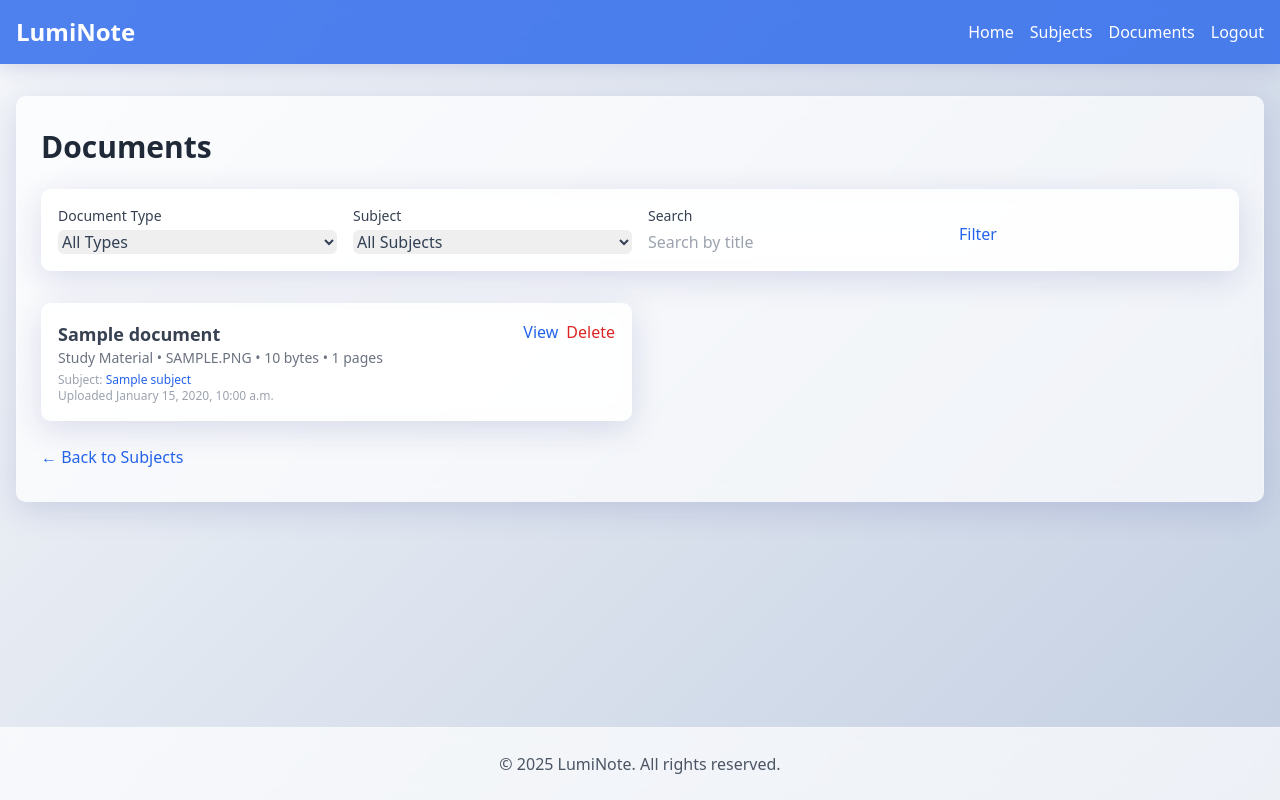
After one commit to sk4ndal-commits/luminote, a Django app: page /subjects/documents/ in a window 1280 px wide. The commit adds this page. Run offline with Django 5.2, Linux system fonts and the light colour scheme; a user stored in the database is signed in; tables that the repository leaves empty hold one stand-in row (values such as "Sample post"); some libraries are stand-ins or nearby versions.

Commit message:
Enhance Document management system by adding types and filters
Includes:
- Added `document_type` field with choices to the `Document` model
- Updated forms and templates to handle document types
- Implemented filtering by type, subject, and search in `DocumentListView`
- Added new template for listing documents with filters and improved UI
- Updated navigation and URLs for the document list page

```diff
--- a/subjects/forms.py
+++ b/subjects/forms.py
@@ -37,9 +37,10 @@ class DocumentForm(forms.ModelForm):
     """
     class Meta:
         model = Document
-        fields = ['title', 'file']
+        fields = ['title', 'document_type', 'file']
         widgets = {
             'title': forms.TextInput(attrs={'placeholder': _('Enter document title')}),
+            'document_type': forms.Select(attrs={'class': 'form-select'}),
         }
 
     def __init__(self, *args, **kwargs):
--- a/subjects/models.py
+++ b/subjects/models.py
@@ -41,6 +41,11 @@ class Document(models.Model):
     """
     Document model for storing uploaded files with metadata.
     """
+    DOCUMENT_TYPES = (
+        ('study_material', _('Study Material')),
+        ('exam', _('Exam')),
+    )
+
     subject = models.ForeignKey(
         Subject,
         on_delete=models.CASCADE,
@@ -48,6 +53,12 @@ class Document(models.Model):
         verbose_name=_('subject')
     )
     title = models.CharField(_('title'), max_length=255)
+    document_type = models.CharField(
+        _('document type'),
+        max_length=20,
+        choices=DOCUMENT_TYPES,
+        default='study_material'
+    )
     file = models.FileField(
         _('file'),
         upload_to=document_file_path,
--- a/subjects/urls.py
+++ b/subjects/urls.py
@@ -9,6 +9,7 @@ urlpatterns = [
     path('<int:pk>/delete/', views.SubjectDeleteView.as_view(), name='subject_delete'),
 
     # Document URLs
+    path('documents/', views.DocumentListView.as_view(), name='document_list'),
     path('<int:subject_pk>/documents/upload/', views.DocumentUploadView.as_view(), name='document_upload'),
     path('documents/<int:pk>/delete/', views.DocumentDeleteView.as_view(), name='document_delete'),
 ]
--- a/subjects/views.py
+++ b/subjects/views.py
@@ -6,6 +6,7 @@ from django.contrib.auth.decorators import login_required
 from django.contrib import messages
 from django.utils.translation import gettext_lazy as _
 from django.http import HttpResponseRedirect
+from django.db.models import Q
 
 from .models import Subject, Document
 from .forms import SubjectForm, DocumentForm
@@ -199,3 +200,51 @@ class DocumentDeleteView(LoginRequiredMixin, UserPassesTestMixin, DeleteView):
         """
         messages.success(request, _('Document deleted successfully.'))
         return super().delete(request, *args, **kwargs)
+
+
+class DocumentListView(LoginRequiredMixin, ListView):
+    """
+    View for displaying a list of documents belonging to the current user.
+    """
+    model = Document
+    template_name = 'subjects/document_list.html'
+    context_object_name = 'documents'
+
+    def get_queryset(self):
+        """
+        Return only documents belonging to the current user.
+        Filter by document type if specified in the query parameters.
+        """
+        queryset = Document.objects.filter(subject__user=self.request.user).order_by('-uploaded_at')
+
+        # Filter by document type if specified
+        document_type = self.request.GET.get('type')
+        if document_type in dict(Document.DOCUMENT_TYPES):
+            queryset = queryset.filter(document_type=document_type)
+
+        # Filter by subject if specified
+        subject_id = self.request.GET.get('subject')
+        if subject_id and subject_id.isdigit():
+            queryset = queryset.filter(subject_id=subject_id)
+
+        # Search by title if specified
+        search_query = self.request.GET.get('q')
+        if search_query:
+            queryset = queryset.filter(title__icontains=search_query)
+
+        return queryset
+
+    def get_context_data(self, **kwargs):
+        """
+        Add subjects and filters to context.
+        """
+        context = super().get_context_data(**kwargs)
+        context['subjects'] = Subject.objects.filter(user=self.request.user)
+        context['document_types'] = Document.DOCUMENT_TYPES
+
+        # Add current filters to context
+        context['current_type'] = self.request.GET.get('type', '')
+        context['current_subject'] = self.request.GET.get('subject', '')
+        context['current_search'] = self.request.GET.get('q', '')
+
+        return context
--- a/templates/base.html
+++ b/templates/base.html
@@ -93,6 +93,7 @@
                         {% if user.is_authenticated %}
                             <li><a href="{% url 'home' %}" class="transition">Home</a></li>
                             <li><a href="{% url 'subject_list' %}" class="transition">Subjects</a></li>
+                            <li><a href="{% url 'document_list' %}" class="transition">Documents</a></li>
                             <li>
                                 <form method="post" action="{% url 'logout' %}" class="inline">
                                     {% csrf_token %}
--- /dev/null
+++ b/templates/subjects/document_list.html
@@ -0,0 +1,94 @@
+{% extends 'base.html' %}
+
+{% block title %}Documents - LumiNote{% endblock %}
+
+{% block content %}
+<div class="glass-card overflow-hidden">
+    <div class="px-6 py-8">
+        <div class="flex justify-between items-center mb-6">
+            <h1 class="text-3xl font-bold text-gray-800">Documents</h1>
+        </div>
+
+        <!-- Filters -->
+        <div class="mb-8">
+            <form method="get" class="glass-card p-4">
+                <div class="grid grid-cols-1 md:grid-cols-4 gap-4">
+                    <div>
+                        <label for="type" class="block text-sm font-medium text-gray-700 mb-1">Document Type</label>
+                        <select name="type" id="type" class="w-full rounded-md border-gray-300">
+                            <option value="">All Types</option>
+                            {% for value, label in document_types %}
+                                <option value="{{ value }}" {% if current_type == value %}selected{% endif %}>{{ label }}</option>
+                            {% endfor %}
+                        </select>
+                    </div>
+                    <div>
+                        <label for="subject" class="block text-sm font-medium text-gray-700 mb-1">Subject</label>
+                        <select name="subject" id="subject" class="w-full rounded-md border-gray-300">
+                            <option value="">All Subjects</option>
+                            {% for subject in subjects %}
+                                <option value="{{ subject.id }}" {% if current_subject == subject.id|stringformat:"i" %}selected{% endif %}>{{ subject.name }}</option>
+                            {% endfor %}
+                        </select>
+                    </div>
+                    <div>
+                        <label for="q" class="block text-sm font-medium text-gray-700 mb-1">Search</label>
+                        <input type="text" name="q" id="q" value="{{ current_search }}" placeholder="Search by title" class="w-full rounded-md border-gray-300">
+                    </div>
+                    <div class="flex items-end">
+                        <button type="submit" class="px-4 py-2 glass-button">Filter</button>
+                        {% if current_type or current_subject or current_search %}
+                            <a href="{% url 'document_list' %}" class="ml-2 px-4 py-2 glass-button bg-gray-100">Clear</a>
+                        {% endif %}
+                    </div>
+                </div>
+            </form>
+        </div>
+
+        <!-- Documents List -->
+        {% if documents %}
+            <div class="grid grid-cols-1 md:grid-cols-2 gap-4">
+                {% for document in documents %}
+                    <div class="glass-card p-4">
+                        <div class="flex justify-between items-start">
+                            <div>
+                                <h3 class="text-lg font-semibold text-gray-700">{{ document.title }}</h3>
+                                <p class="text-sm text-gray-500">
+                                    {{ document.get_document_type_display }} •
+                                    {{ document.file_type|upper }} •
+                                    {{ document.file_size|filesizeformat }}
+                                    {% if document.page_count %} • {{ document.page_count }} pages{% endif %}
+                                </p>
+                                <p class="text-xs text-gray-400 mt-1">
+                                    Subject: <a href="{% url 'subject_detail' document.subject.pk %}" class="text-primary-600 hover:text-primary-800">{{ document.subject.name }}</a>
+                                </p>
+                                <p class="text-xs text-gray-400">
+                                    Uploaded {{ document.uploaded_at|date:"F j, Y, g:i a" }}
+                                </p>
+                            </div>
+                            <div class="flex space-x-2">
+                                <a href="{{ document.file.url }}" class="text-primary-600 hover:text-primary-800" target="_blank">
+                                    View
+                                </a>
+                                <a href="{% url 'document_delete' document.pk %}" class="text-red-600 hover:text-red-800">
+                                    Delete
+                                </a>
+                            </div>
+                        </div>
+                    </div>
+                {% endfor %}
+            </div>
+        {% else %}
+            <div class="glass-card p-4 text-center">
+                <p class="text-gray-500">No documents found matching your criteria.</p>
+            </div>
+        {% endif %}
+
+        <div class="flex justify-between mt-6">
+            <a href="{% url 'subject_list' %}" class="text-primary-600 transition">
+                &larr; Back to Subjects
+            </a>
+        </div>
+    </div>
+</div>
+{% endblock %}
--- a/templates/subjects/subject_detail.html
+++ b/templates/subjects/subject_detail.html
@@ -93,6 +93,7 @@
                                 <div>
                                     <h3 class="text-lg font-semibold text-gray-700">{{ document.title }}</h3>
                                     <p class="text-sm text-gray-500">
+                                        {{ document.get_document_type_display }} •
                                         {{ document.file_type|upper }} •
                                         {{ document.file_size|filesizeformat }}
                                         {% if document.page_count %} • {{ document.page_count }} pages{% endif %}
```
Also changed, not shown: templates/subjects/document_form.html (+12 -0 lines), subjects/migrations/0004_document_document_type.py (added).
